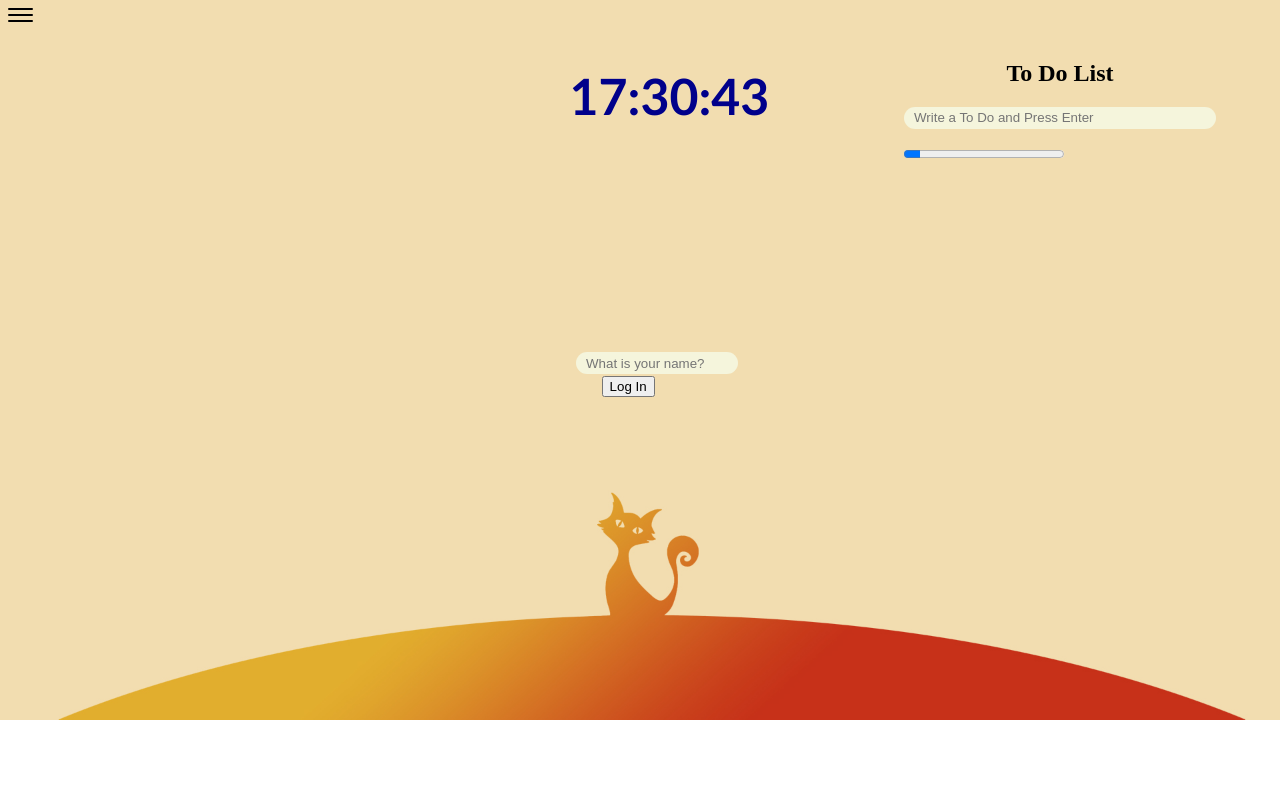
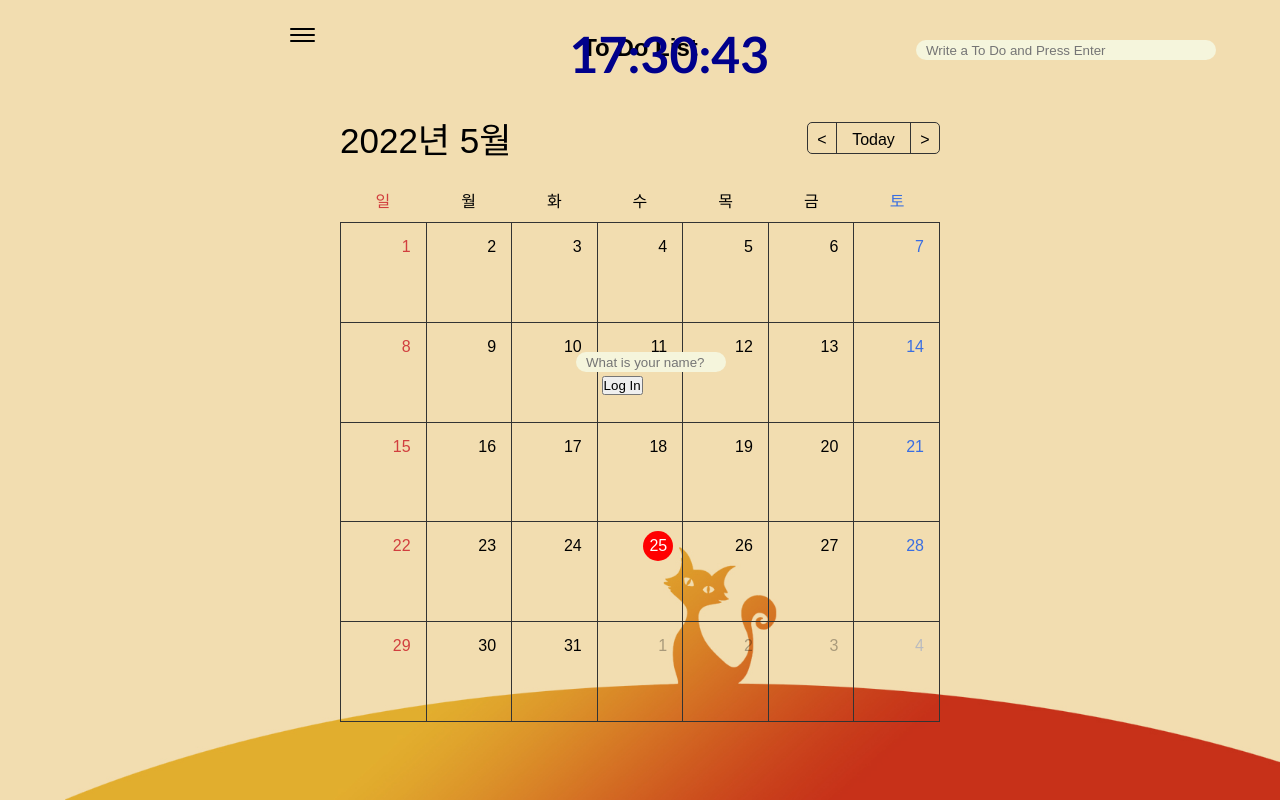
Before and after one commit to calendar3450/TODOCalendar, a plain HTML site: page momentum/index.html in a window 1280 px wide. Drawn offline with Linux system fonts and the light colour scheme.

Commit message:
달력 완성
이제 달력 날짜에 맞게끔 하나하나 설치 해야지 그리고 위치도 다 다시 바꾸기

```diff
--- /dev/null
+++ b/momentum/css/calendat.css
@@ -0,0 +1,109 @@
+
+  * {
+    margin: 0;
+    padding: 0;
+    font-family: sans-serif;
+    box-sizing: border-box;
+  }
+
+  body {
+    display: flex;
+    justify-content: center;
+    align-items: center;
+    min-height: 100vh;
+  }
+  .calendar {
+    width: 600px;
+    margin: 50px;
+  }
+
+  .header {
+    display: flex;
+    justify-content: space-between;
+    align-items: center;
+  }
+
+  .year-month {
+    font-size: 35px;
+  }
+
+  .nav {
+    display: flex;
+    border: 1px solid #333333;
+    border-radius: 5px;
+  }
+
+  .nav-btn {
+    width: 28px;
+    height: 30px;
+    border: none;
+    font-size: 16px;
+    line-height: 34px;
+    background-color: transparent;
+    cursor: pointer;
+  }
+
+  .go-today {
+    width: 75px;
+    border-left: 1px solid #333333;
+    border-right: 1px solid #333333;
+  }
+
+  .days {
+    display: flex;
+    margin: 25px 0 10px;
+  }
+
+  .day {
+    width: calc(100% / 7);
+    text-align: center;
+  }
+
+  .dates {
+    display: flex;
+    flex-flow: row wrap;
+    height: 500px;
+    border-top: 1px solid #333333;
+    border-right: 1px solid #333333;
+  }
+
+  .date {
+    width: calc(100% / 7);
+    padding: 15px;
+    text-align: right;
+    border-bottom: 1px solid #333333;
+    border-left: 1px solid #333333;
+  }
+
+  .day:nth-child(7n + 1),
+  .date:nth-child(7n + 1) {
+    color: #D13E3E;
+  }
+
+  .day:nth-child(7n),
+  .date:nth-child(7n) {
+    color: #396EE2;
+  }
+
+  .other {
+    opacity: 0.3;
+  }
+
+  .today {
+    position: relative;
+    color: #FFFFFF;
+  }
+
+  .today::before {
+    position: absolute;
+    top: 50%;
+    left: 50%;
+    transform: translate(-50%, -50%);
+    z-index: -1;
+    width: 30px;
+    height: 30px;
+    display: block;
+    background-color: #FF0000;
+    border-radius: 50%;
+    content: '';
+  }
--- a/momentum/css/position.css
+++ b/momentum/css/position.css
@@ -29,7 +29,7 @@ body{
 .greetingPosition{
     position: absolute;
     top:44%;
-    left: 45%;
+    left:45%;
     border-right: 2px solid black;
 }
 .namePosition{
--- a/momentum/index.html
+++ b/momentum/index.html
@@ -8,10 +8,11 @@
     <link rel="stylesheet" href="css/font.css">
     <link rel="stylesheet" href="css/formDesign.css">
     <link rel="stylesheet" href="css/button.css">
+    <link rel="stylesheet" href="css/calendat.css">
     <title>Momentum</title>
 </head>
-<body>
 
+<main>
     <div id="expandButtonJS" class="expandButton">
         <div class="stick stick1">
         </div>
@@ -20,10 +21,6 @@
         <div class="stick stick3">
         </div>
     </div>
-
-    <aside id="sideBar" style="transform: translateX(-100%);">
-    </aside>
-
     <form id="login-form" class="hidden">
         <input required maxlength="15"
          type="text"
@@ -33,12 +30,37 @@
          <input type="submit" class="loginPosition" value="Log In"/>
 
         </form>
+    <h2 style="text-align: center;">To Do List</h2>
+    <div class="calendar">
+        <div class="header">
+          <div class="year-month"></div>
+          <div class="nav">
+            <button class="nav-btn go-prev" onclick="prevMonth()">&lt;</button>
+            <button class="nav-btn go-today" onclick="goToday()">Today</button>
+            <button class="nav-btn go-next" onclick="nextMonth()">&gt;</button>
+          </div>
+        </div>
+        <div class="main">
+          <div class="days">
+            <div class="day">일</div>
+            <div class="day">월</div>
+            <div class="day">화</div>
+            <div class="day">수</div>
+            <div class="day">목</div>
+            <div class="day">금</div>
+            <div class="day">토</div>
+          </div>
+          <div class="dates"></div>
+        </div>
+      </div>
+    </main>
+<body>
     <div>
     <span>
     <h1 id="greeting" class="hidden greetingPosition greetingFont"></h1>
     </div>
     <div class="todoPosition">
-    <h2 style="text-align: center;">To Do List</h2>
+
     <form id="todo-form">
         <input type="text"
         placeholder="Write a To Do and Press Enter" required
@@ -46,9 +68,7 @@
     </form>
 
     <ul id="todo-list"></ul>
-    <div>
-        <progress id="todosProgress" value="10" min="0" max="100"></progress>
-    </div>
+
 </div>
 
     <div id="weather">
@@ -64,14 +84,7 @@
     <script src="js/greeting.js"> </script>
     <script src="js/clock.js"></script>
     <script src="js/todo.js"></script>
+    <script src="js/calendar.js"></script>
     <!-- <script src="js/weather.js"></script> -->
 </body>
 </html>
-
-<!-- 타이핑 커서 깜빡이게 만들기.-->
-<!--
-    투두 리스트를 버튼에 넣어서 숨기게 만들기
-    주식 오픈api사용해서 해외주식 현황 알리기
-
-
--->
--- /dev/null
+++ b/momentum/js/calendar.js
@@ -0,0 +1,71 @@
+let date = new Date();
+
+const renderCalender = () => {
+  const viewYear = date.getFullYear();
+  const viewMonth = date.getMonth();
+
+  document.querySelector('.year-month').textContent = `${viewYear}년 ${viewMonth + 1}월`;
+
+  const prevLast = new Date(viewYear, viewMonth, 0);
+  const thisLast = new Date(viewYear, viewMonth + 1, 0);
+
+  const PLDate = prevLast.getDate();
+  const PLDay = prevLast.getDay();
+
+  const TLDate = thisLast.getDate();
+  const TLDay = thisLast.getDay();
+
+  const prevDates = [];
+  const thisDates = [...Array(TLDate + 1).keys()].slice(1);
+  const nextDates = [];
+
+  if (PLDay !== 6) {
+    for (let i = 0; i < PLDay + 1; i++) {
+      prevDates.unshift(PLDate - i);
+    }
+  }
+
+  for (let i = 1; i < 7 - TLDay; i++) {
+    nextDates.push(i);
+  }
+
+  const dates = prevDates.concat(thisDates, nextDates);
+  const firstDateIndex = dates.indexOf(1);
+  const lastDateIndex = dates.lastIndexOf(TLDate);
+
+  dates.forEach((date, i) => {
+    const condition = i >= firstDateIndex && i < lastDateIndex + 1
+                      ? 'this'
+                      : 'other';
+    dates[i] = `<div class="date"><span class=${condition}>${date}</span></div>`;
+  });
+
+  document.querySelector('.dates').innerHTML = dates.join('');
+
+  const today = new Date();
+  if (viewMonth === today.getMonth() && viewYear === today.getFullYear()) {
+    for (let date of document.querySelectorAll('.this')) {
+      if (+date.innerText === today.getDate()) {
+        date.classList.add('today');
+        break;
+      }
+    }
+  }
+};
+
+renderCalender();
+
+const prevMonth = () => {
+  date.setMonth(date.getMonth() - 1);
+  renderCalender();
+};
+
+const nextMonth = () => {
+  date.setMonth(date.getMonth() + 1);
+  renderCalender();
+};
+
+const goToday = () => {
+  date = new Date();
+  renderCalender();
+};
--- a/momentum/js/todo.js
+++ b/momentum/js/todo.js
@@ -2,12 +2,10 @@ const toDoForm =document.querySelector("#todo-form");
 const toDOInput = toDoForm.querySelector("input");
 const toDoList = document.querySelector("#todo-list");
 const TODOS_KEY="toDos";
-const toDosProgress = document.querySelector("#todosProgress");
 
 let toDosProgressMax=0
 let toDosProgressValue = 0;
 let toDos=[];
-let progress
 
 function saveToDos(){
     localStorage.setItem(TODOS_KEY,JSON.stringify(toDos));
@@ -18,14 +16,12 @@ function deleteToDo(event){
     toDos = toDos.filter((toDo) => toDo.id !==parseInt(li.id));
     li.remove()
     saveToDos()
-    toDosProgressMax = toDosProgressMax -1;
 
 }
 
 function confirmTodo(event){
     const li =event.target.parentElement;
     document.querySelector("li").style.textDecoration = "line-through";
-    toDosProgress.value= toDosProgressValue+1;
 
 }
 
@@ -63,10 +59,6 @@ function handleToDoSubmit(event){
         id:Date.now(),
     };
 
-    toDosProgress.value=toDosProgressValue;
-    toDosProgressMax = toDosProgressMax+1;
-    toDosProgress.max= toDosProgressMax;
-
 
     toDos.push(newTodoObj);//리스트에 넣기.
     paintToDo(newTodoObj);
```
Also changed, not shown: momentum/js/quotes.js (deleted, +0 -46 lines). Lines whose indentation alone changed are shown as unchanged.
